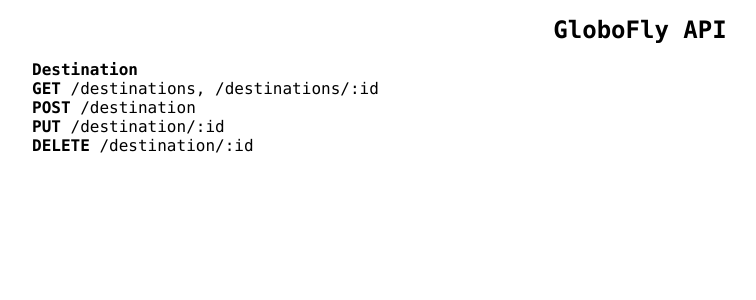
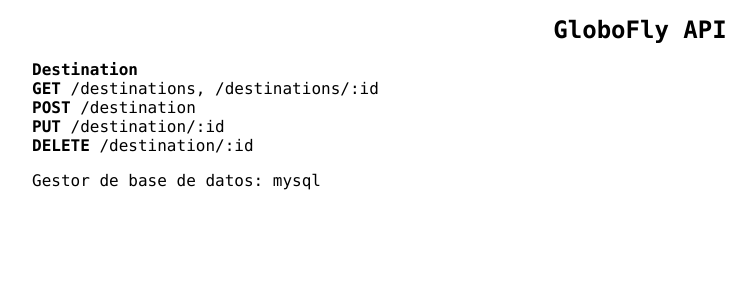
Before and after one commit to DJhonJ/GloboFlyAPI, a Flask app: page / in a window 1280 px wide. Shown: the top 300 px of the page, without its empty margins (0-756 px from the left). Run offline with Flask 2, Linux system fonts and the light colour scheme.

Commit message:
iniciando la conexion a la db

```diff
--- a/static/css/style.css
+++ b/static/css/style.css
@@ -12,6 +12,10 @@
     padding: 1rem 2rem;
 }
 
+section {
+    margin-bottom: 1rem;
+}
+
 h2.text-center {
     margin-bottom: 1rem;
 }
--- a/templates/index.html
+++ b/templates/index.html
@@ -30,6 +30,10 @@
                 <b>DELETE</b> /destination/:id
             </div>
         </section>
+
+        <section>
+            <p>Gestor de base de datos: mysql</p>
+        </section>
     </main>
 </body>
 </html>
```
